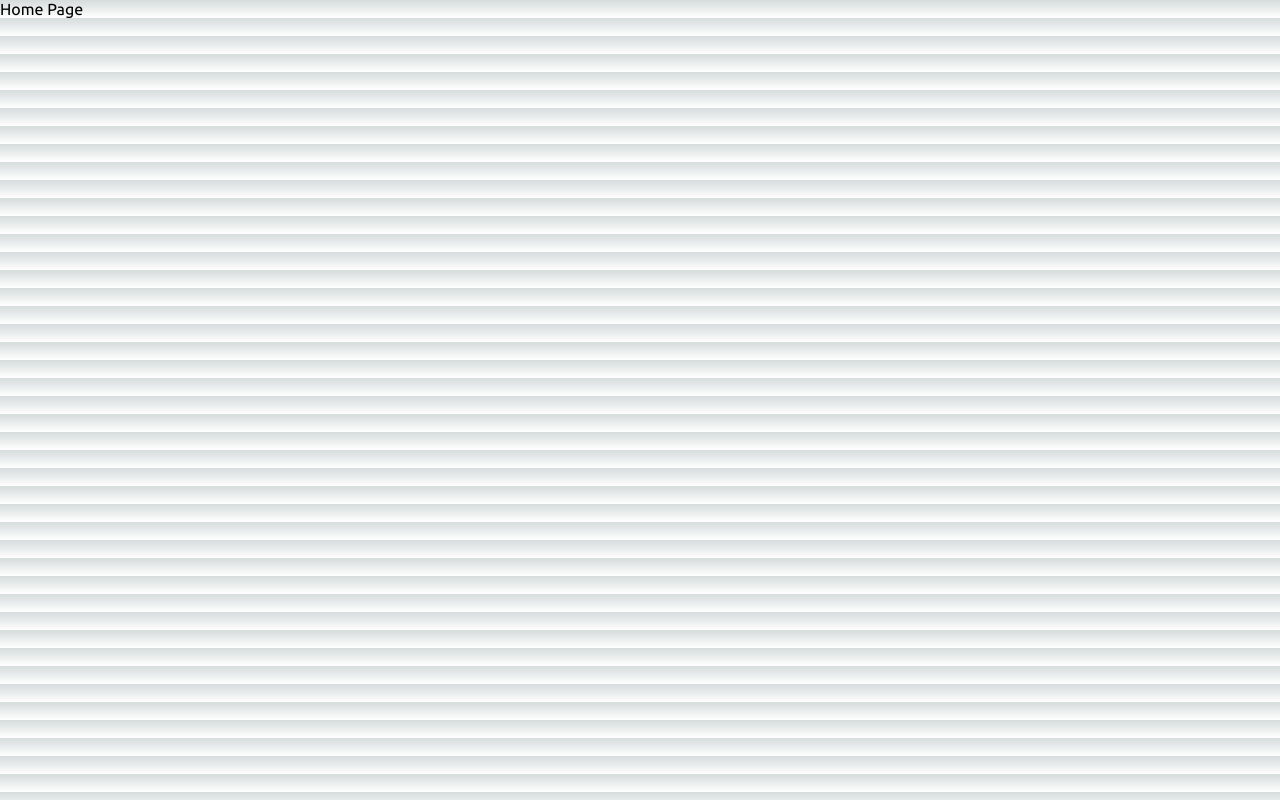
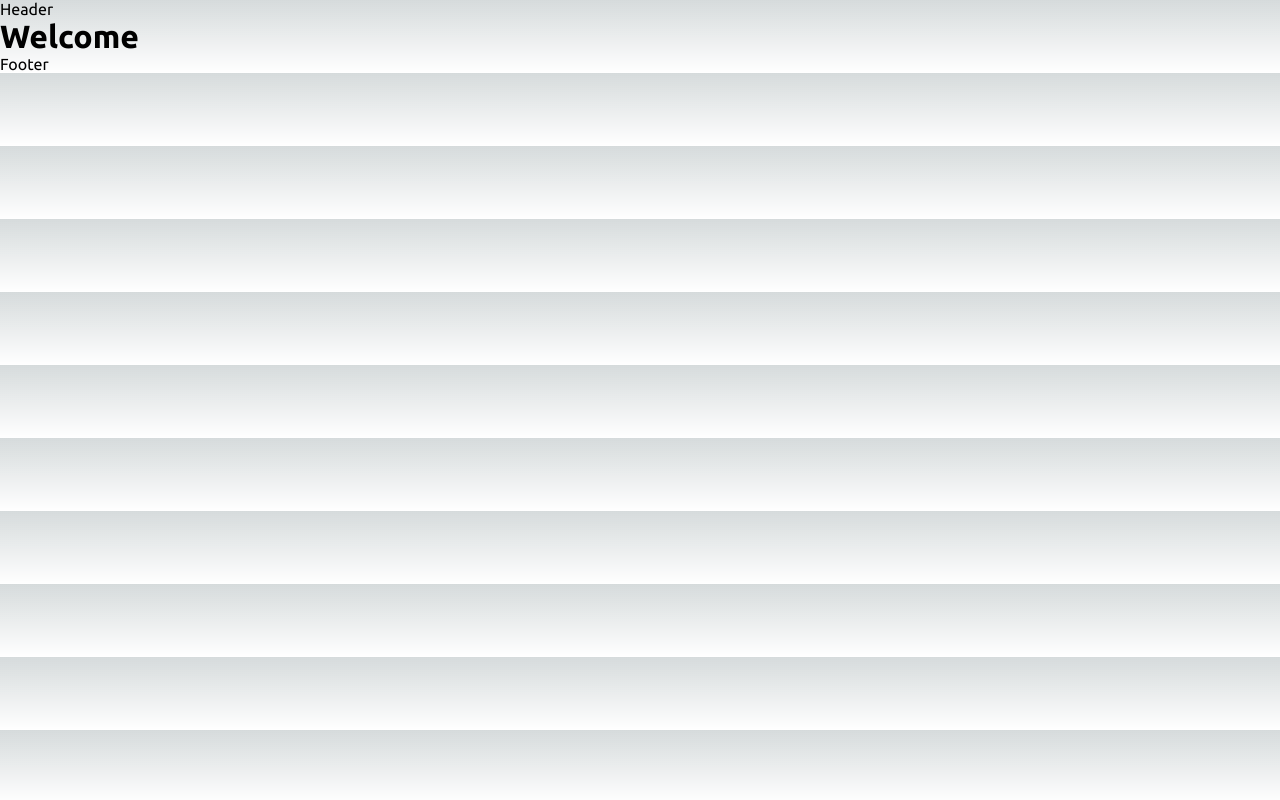
Before and after one commit to octagony/unix34, a Next.js app: page / in a window 1280 px wide. Built offline with nearby package versions, Linux system fonts and the light colour scheme.

Commit message:
[FEAT] Setup layout

```diff
--- a/src/components/layout/index.tsx
+++ b/src/components/layout/index.tsx
@@ -1,12 +1,21 @@
 import { FC, PropsWithChildren } from "react";
 import { IMeta } from "../seo/IMeta";
+import Meta from "../seo/Meta";
+import Header from "./Header";
+import Footer from "./Footer";
 
 const Layout: FC<PropsWithChildren<IMeta>> = ({
   title,
   description,
   children,
 }) => {
-  return <p>Layout</p>;
+  return (
+    <Meta title={title} description={description}>
+      <Header />
+      {children}
+      <Footer />
+    </Meta>
+  );
 };
 
 export default Layout;
--- a/src/components/screens/Home/index.tsx
+++ b/src/components/screens/Home/index.tsx
@@ -1,7 +1,12 @@
+import Layout from "@/components/layout";
 import { NextPage } from "next";
 
 const HomePage: NextPage = () => {
-  return <p>Home Page</p>;
+  return (
+    <Layout title="Home" description="Home page">
+      <h1>Welcome</h1>
+    </Layout>
+  );
 };
 
 export default HomePage;
```
